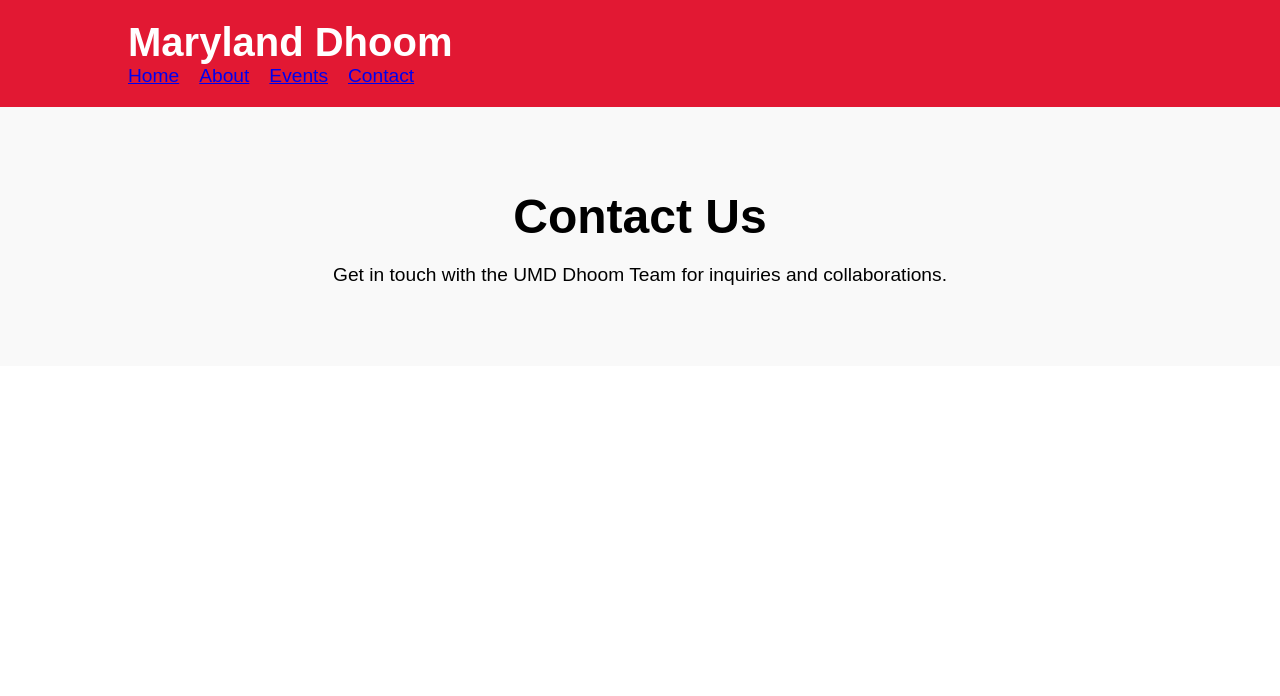
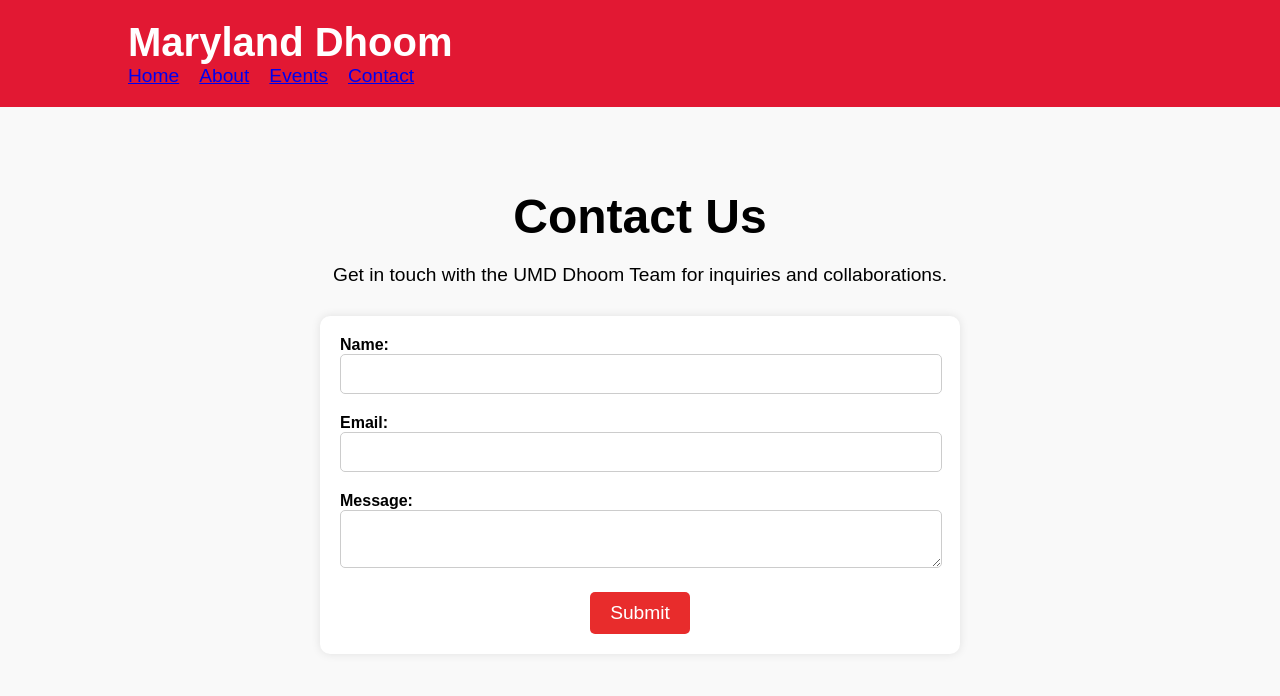
Before and after one commit to riantiwari/Dhoom, a React (Create React App) app in the folder dhoom/: page / in a window 1280 px wide. Both pictures are taken after a click on the item "Contact". Shown: the top 696 px of the page. Built offline with nearby package versions, Linux system fonts and the light colour scheme.

Commit message:
Created a Contact Us Submission form

```diff
--- a/dhoom/src/App.css
+++ b/dhoom/src/App.css
@@ -64,3 +64,47 @@ body {
 .btn:hover {
   background-color: #d41c1c;
 }
+
+/* Contact form styles */
+form {
+  max-width: 600px;
+  margin: 0 auto;
+  background-color: #fff;
+  padding: 20px;
+  border-radius: 10px;
+  box-shadow: 0 0 10px rgba(0, 0, 0, 0.1);
+}
+
+form div {
+  margin-bottom: 20px;
+  text-align: left; /* Align form elements to the left */
+}
+
+label {
+  display: block;
+  font-weight: bold;
+}
+
+input,
+textarea {
+  width: calc(100% - 20px); /* Adjust width to account for padding */
+  padding: 10px;
+  font-size: 1rem;
+  border: 1px solid #ccc;
+  border-radius: 5px;
+}
+
+button {
+  background-color: #e82c2c;
+  color: #fff;
+  padding: 10px 20px;
+  font-size: 1.2rem;
+  border: none;
+  cursor: pointer;
+  border-radius: 5px;
+  transition: background-color 0.3s ease;
+}
+
+button:hover {
+  background-color: #d41c1c;
+}
--- a/dhoom/src/App.js
+++ b/dhoom/src/App.js
@@ -42,16 +42,43 @@ const Events = () => {
   );
 };
 
+// ContactForm component
+const ContactForm = () => {
+  const handleSubmit = (e) => {
+    e.preventDefault();
+    // Here you can handle form submission, such as sending the data to a server
+    // Example: console.log('Form submitted:', formData);
+  };
+
+  return (
+    <form onSubmit={handleSubmit}>
+      <div>
+        <label htmlFor="name">Name:</label>
+        <input type="text" id="name" name="name" required />
+      </div>
+      <div>
+        <label htmlFor="email">Email:</label>
+        <input type="email" id="email" name="email" required />
+      </div>
+      <div>
+        <label htmlFor="message">Message:</label>
+        <textarea id="message" name="message" required></textarea>
+      </div>
+      <button type="submit">Submit</button>
+    </form>
+  );
+};
+
 // Contact Page Component
 const Contact = () => {
   return (
-    <div class = "body-section">
+    <div className="body-section">
       <div className="container">
-      <h1>Contact Us</h1>
-      <p>Get in touch with the UMD Dhoom Team for inquiries and collaborations.</p>
+        <h1>Contact Us</h1>
+        <p>Get in touch with the UMD Dhoom Team for inquiries and collaborations.</p>
+        <ContactForm />
       </div>
     </div>
-
   );
 };
 
```
